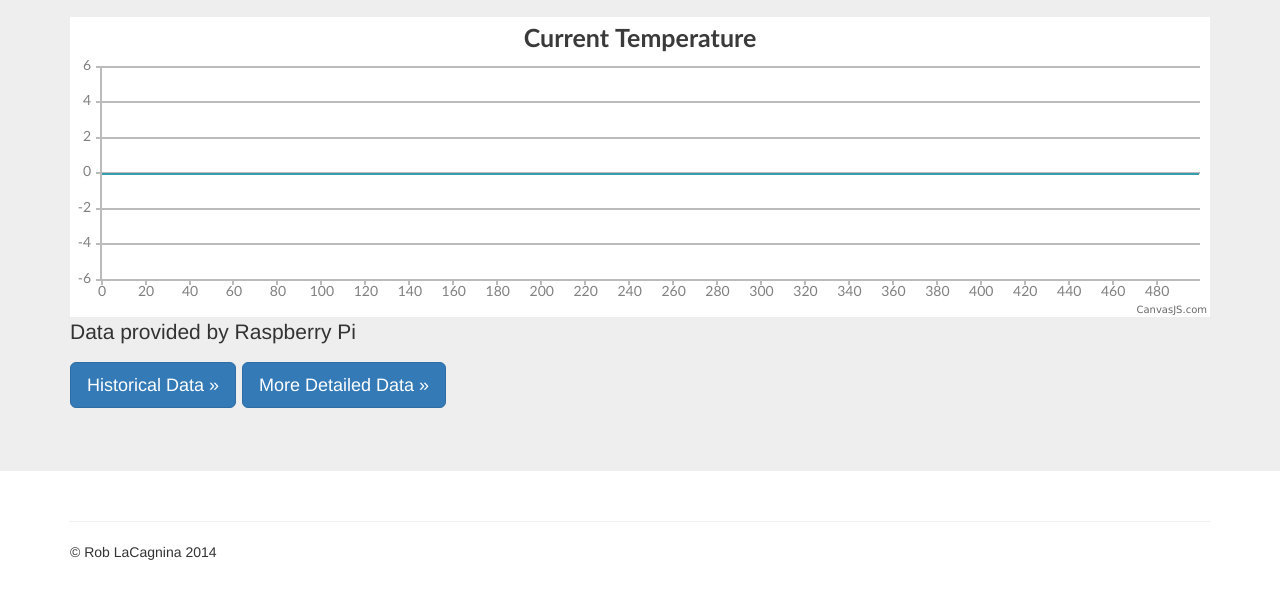
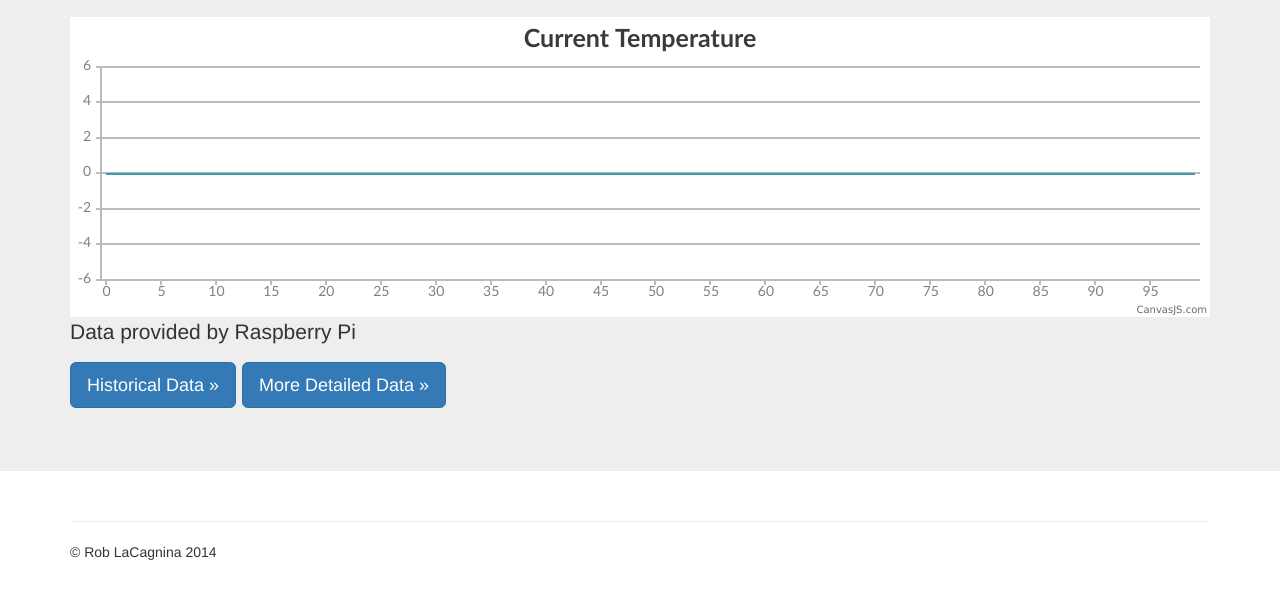
Before and after one commit to robert-lacagnina/RaspberryPiWeatherDashboard, a website: page nodetest.htm in a window 1280 px wide. Shown: the part 140-738 px from the top of the page. Drawn offline with nearby package versions, Linux system fonts and the light colour scheme; no server answers.

Commit message:
tweaked chart size

```diff
--- a/nodetest.htm
+++ b/nodetest.htm
@@ -123,14 +123,14 @@
 
           var xVal = 0;
           var yVal = 0;
-          var dataLength = 500; // number of dataPoints visible at any point
+          var dataLength = 100; // number of dataPoints visible at any point
 
           var updateChart = function (count, temp) {
             count = count || 1;
             // count is number of times loop runs to generate random dataPoints.
 
             for (var j = 0; j < count; j++) {
-              yVal = yVal + temp;
+              yVal = temp;
               dps.push({
                 x: xVal,
                 y: yVal
```
